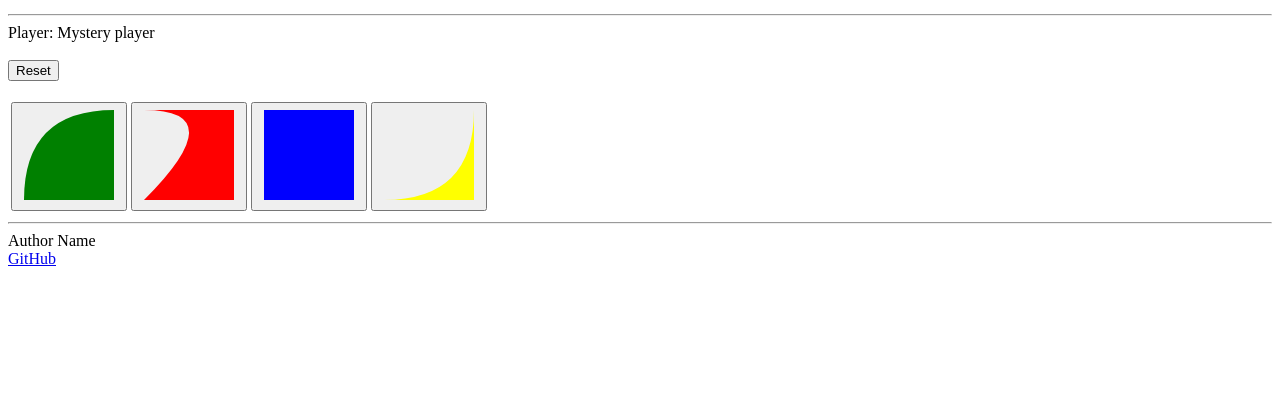
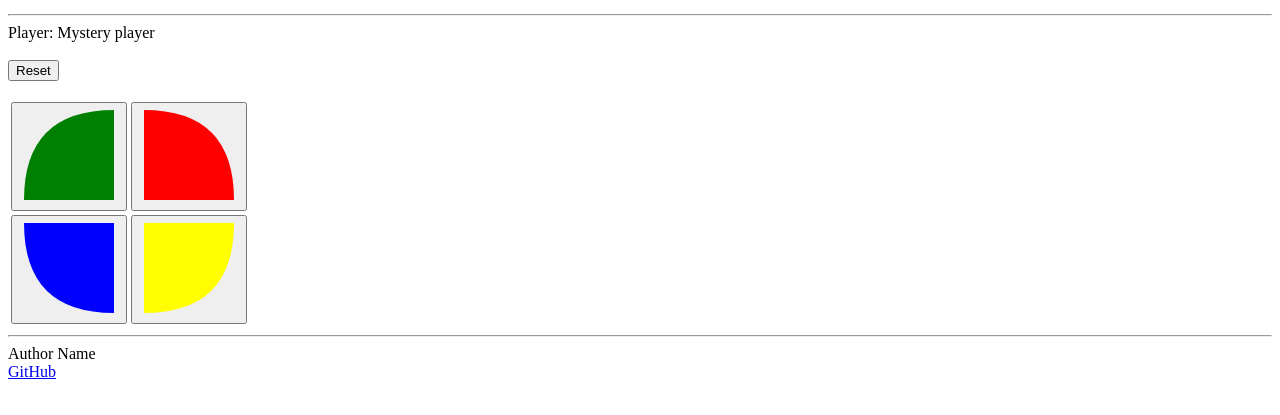
Before and after one commit to littlerobin/simon, a plain HTML site: page play.html in a window 1280 px wide. Shown: the part 161-576 px from the top of the page. Drawn offline with Linux system fonts and the light colour scheme.

Commit message:
fixed shapes and table rows

```diff
--- a/play.html
+++ b/play.html
@@ -54,7 +54,21 @@
                                     height="100"
                                     width="100"
                                 >
-                                    <path d="M 95,5 95,95, 5,95 Q 95,5 5,5" fill="red" />
+                                    <path d="M 5,5 5,95, 95,95 Q 95,5 5,5" fill="red" />
+                                </svg>
+                            </button>
+                        </td>
+                    </tr>
+                    <tr>
+                        <td>
+                            <button>
+                                <svg
+                                    aria-hidden="true"
+                                    viewBox="0 0 100 100"
+                                    height="100"
+                                    width="100"
+                                >
+                                    <path d="M 5,5 95,5, 95,95 Q 5,95 5,5" fill="blue" />
                                 </svg>
                             </button>
                         </td>
@@ -66,19 +80,7 @@
                                     height="100"
                                     width="100"
                                 >
-                                    <path d="M 95,5 95,95, 5,95 Q 5,95 5,5" fill="blue" />
-                                </svg>
-                            </button>
-                        </td>
-                        <td>
-                            <button>
-                                <svg
-                                    aria-hidden="true"
-                                    viewBox="0 0 100 100"
-                                    height="100"
-                                    width="100"
-                                >
-                                    <path d="M 95,5 95,95, 5,95 Q 95,95 95,5" fill="yellow" />
+                                    <path d="M 95,5 5,5, 5,95 Q 95,95 95,5" fill="yellow" />
                                 </svg>
                             </button>
                         </td>
```
